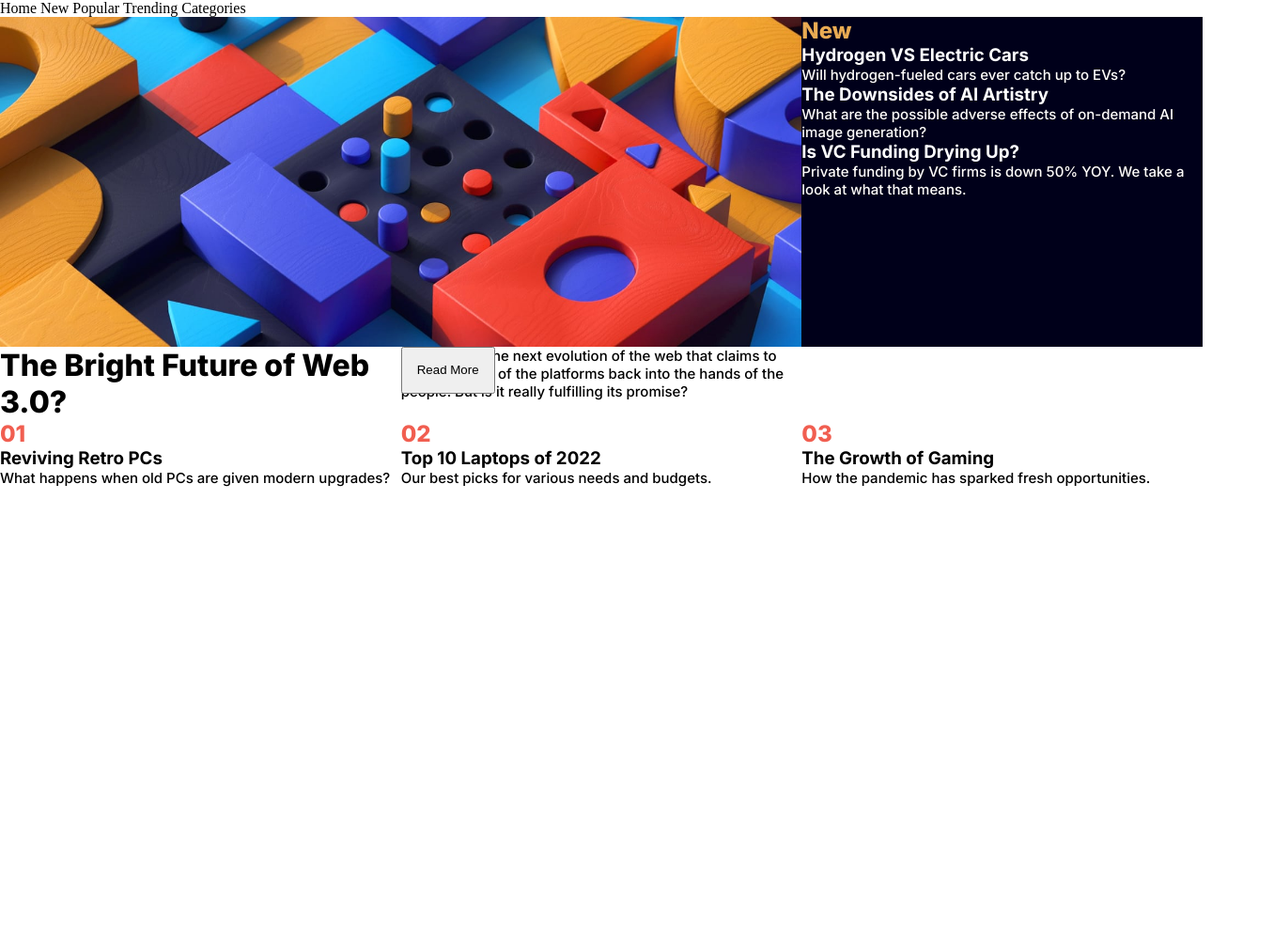
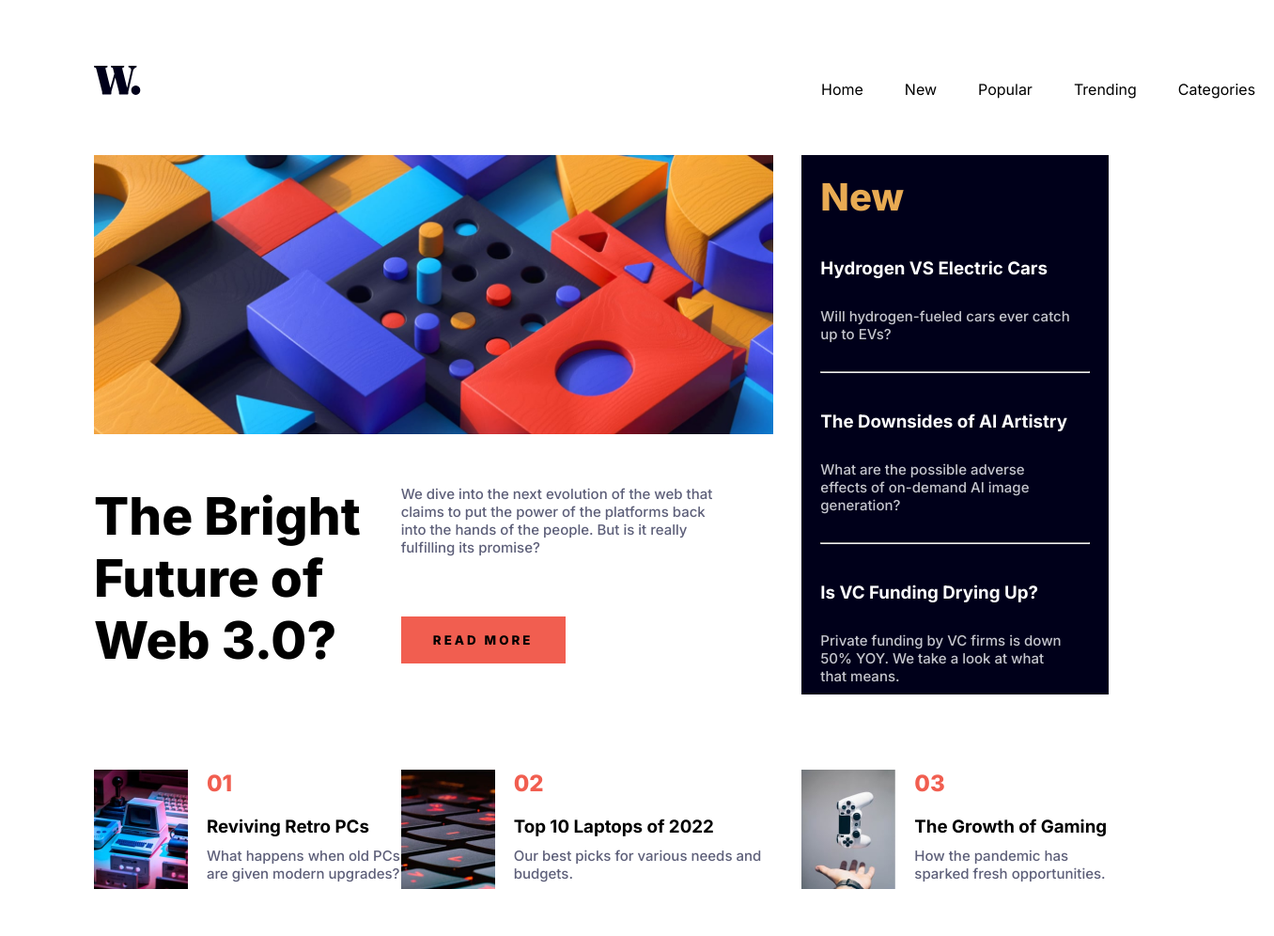
Before and after one commit to LouiseClaughton/News-Homepage, a plain HTML site: page index.html in a window 1280 px wide. Shown: the whole page at 94% size, 1356 px wide, since content can reach past the window. Before the commit the page ends 800 px from the top, so only its background shows below. Drawn offline with Linux system fonts and the light colour scheme.

Commit message:
finalised design. fixed layout, added padding, added navbar styling

```diff
--- a/index.html
+++ b/index.html
@@ -12,6 +12,7 @@
 <body>
     <nav class="navbar">
       <ul>
+          <li><img src="assets/images/logo.svg" class="brand"></li>
           <li class="navlink">Home</li>
           <li class="navlink">New</li>
           <li class="navlink">Popular</li>
@@ -31,25 +32,30 @@
         <h2 class="new-heading">New</h2>
         <h3 class="new-subheading">Hydrogen VS Electric Cars</h3>
         <p class="new-body">Will hydrogen-fueled cars ever catch up to EVs?</p>
+        <hr>
         <h3 class="new-subheading">The Downsides of AI Artistry</h3>
         <p class="new-body">What are the possible adverse effects of on-demand AI image generation?</p>
+        <hr>
         <h3 class="new-subheading">Is VC Funding Drying Up?</h3>
         <p class="new-body">Private funding by VC firms is down 50% YOY. We take a look at what that means.</p>
         </section>
 
         <article class="article-1">
+            <img src="assets/images/image-retro-pcs.jpg" class="article-img">
             <h2 class="article-heading">01</h2>
             <h3 class="article-subheading">Reviving Retro PCs</h3>
             <p class="body">What happens when old PCs are given modern upgrades?</p>
         </article>
 
         <article class="article-2">
+            <img src="assets/images/image-top-laptops.jpg" class="article-img">
             <h2 class="article-heading">02</h2>
             <h3 class="article-subheading">Top 10 Laptops of 2022</h3>
             <p class="body">Our best picks for various needs and budgets.</p>
         </article>
 
         <article class="article-3">
+            <img src="assets/images/image-gaming-growth.jpg" class="article-img">
             <h2 class="article-heading">03</h2>
             <h3 class="article-subheading">The Growth of Gaming</h3>
             <p class="body">How the pandemic has sparked fresh opportunities.</p>
--- a/style.css
+++ b/style.css
@@ -16,6 +16,26 @@ li {
     display: inline;
 }
 
+.navbar {
+    padding-top: 50px;
+}
+
+.navlink {
+    font-family: Inter;
+    padding: 20px;
+    position: relative;
+    left: 700px;
+}
+
+.navlink:hover {
+    color: hsl(5, 85%, 63%);
+}
+
+.brand {
+    width: 50px;
+    margin: 20px 0px 0px 100px;
+}
+
 /**** Header Section ****/
 
 #header-section {
@@ -27,104 +47,136 @@ li {
     grid-column: 1 / 3;
     grid-row: 1;
     width: 100%;
-}
-
-.main-heading {
-    grid-column: 1 / 2;
-    grid-row: 2;
+    padding: 60px 30px 30px 100px;
 }
 
 .heading-body-text {
     grid-column: 2;
     grid-row: 2;
+    width: 350px;
+    padding-top: 10px;
 }
 
 .button {
     grid-column: 2;
     grid-row: 2;
     height: 50px;
-    width: 100px;
+    width: 175px;
+    position: relative;
+    top: 150px;
+    text-transform: uppercase;
+    background-color: hsl(5, 85%, 63%);
+    border: none;
+    color: black;
+    font-family: Inter;
+    font-weight: 800;
+    letter-spacing: 3px;
+}
+
+.button:hover {
+    background-color: black;
+    color: white;
 }
 
 /**** New Section ****/
 
 #new-section {
     grid-column: 3;
-    grid-row: 1;
+    grid-row: 1 / 3;
     background-color: hsl(240, 100%, 5%);
+    margin: 60px 100px 0px 0px;
 }
 
 /**** Article Section ****/
 
-#article-section {
-    grid-column: 1 / 4;
-    grid-row: 3;
-}
-
 .article-1 {
     grid-column: 1;
     grid-row: 3;
+    padding: 60px 0px 30px 100px;
 }
 
 .article-2 {
     grid-column: 2;
     grid-row: 3;
+    padding: 60px 0px 30px 0px;
 }
 
 .article-3 {
     grid-column: 3;
     grid-row: 3;
+    padding: 60px 100px 30px 0px;
+}
+
+.article-img {
+    float: left;
+    padding: 20px 20px 20px 0px;
+    width: 120px;
 }
 
 /**** Text ****/
 .main-heading {
+    grid-column: 1 / 2;
+    grid-row: 2;
     color: black;
     font-family: Inter;
     font-weight: 800;
+    font-size: 55px;
+    padding: 10px 30px 10px 100px;
 }
 
 .new-heading {
     color: hsl(35, 77%, 62%);
     font-family: Inter;
     font-weight: 800;
+    font-size: 40px;
+    padding: 20px;
 }
 
 .new-subheading {
     color: white;
     font-family: Inter;
     font-weight: 700;
+    padding: 20px;
 }
 
 .new-subheading:hover {
     color: hsl(35, 77%, 62%);
 }
 
+.new-body {
+    color: hsl(233, 8%, 79%);
+    font-family: Inter;
+    font-weight: 500;
+    font-size: 15px;
+    padding: 10px 40px 10px 20px;
+}
+
 .article-heading {
     color: hsl(5, 85%, 63%);
     font-family: Inter;
     font-weight: 800;
+    margin-top: 20px;
 }
 
 .article-subheading {
     color: black;
     font-family: Inter;
     font-weight: 700;
+    margin-top: 20px;
+    margin-bottom: 10px;
 }
 
 .article-subheading:hover {
     color: hsl(5, 85%, 63%);
 }
 
-.new-body {
-    color: hsl(36, 100%, 99%);
+.body {
+    color: hsl(236, 13%, 42%);
     font-family: Inter;
     font-weight: 500;
     font-size: 15px;
 }
 
-.body {
-    color: black;
-    font-family: Inter;
-    font-weight: 500;
-    font-size: 15px;
+hr {
+    margin: 20px;
 }
```
